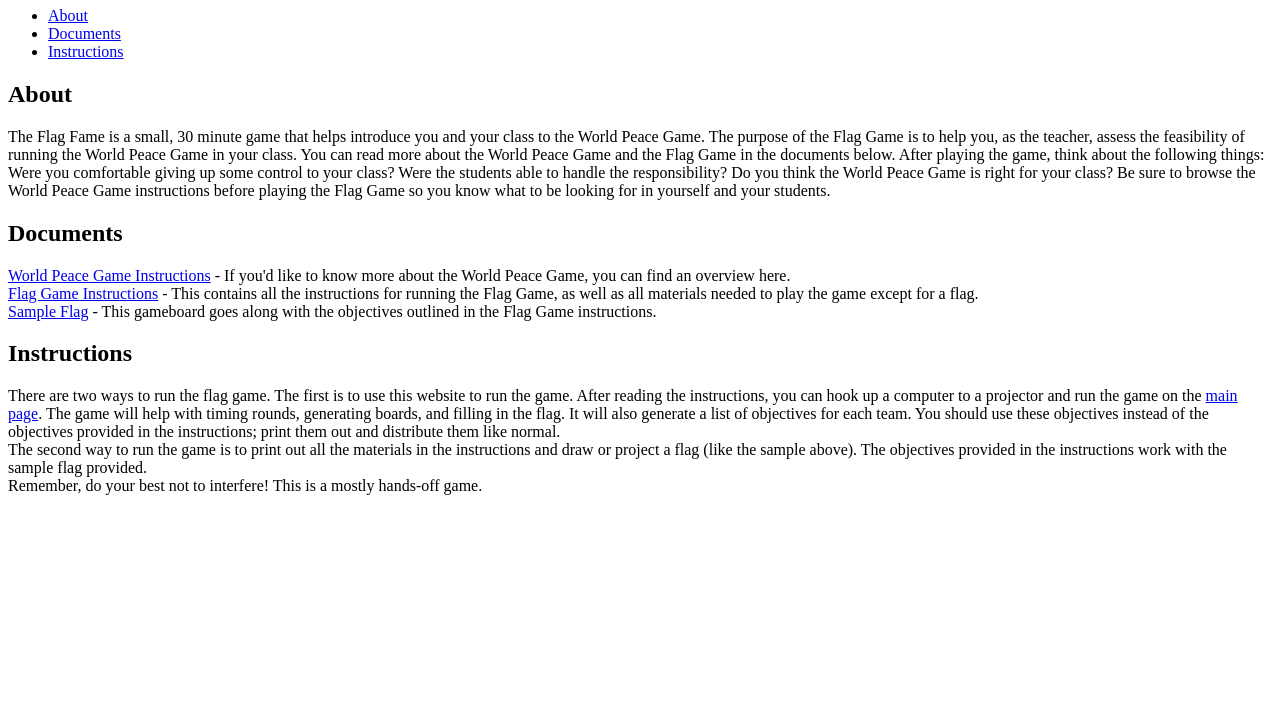
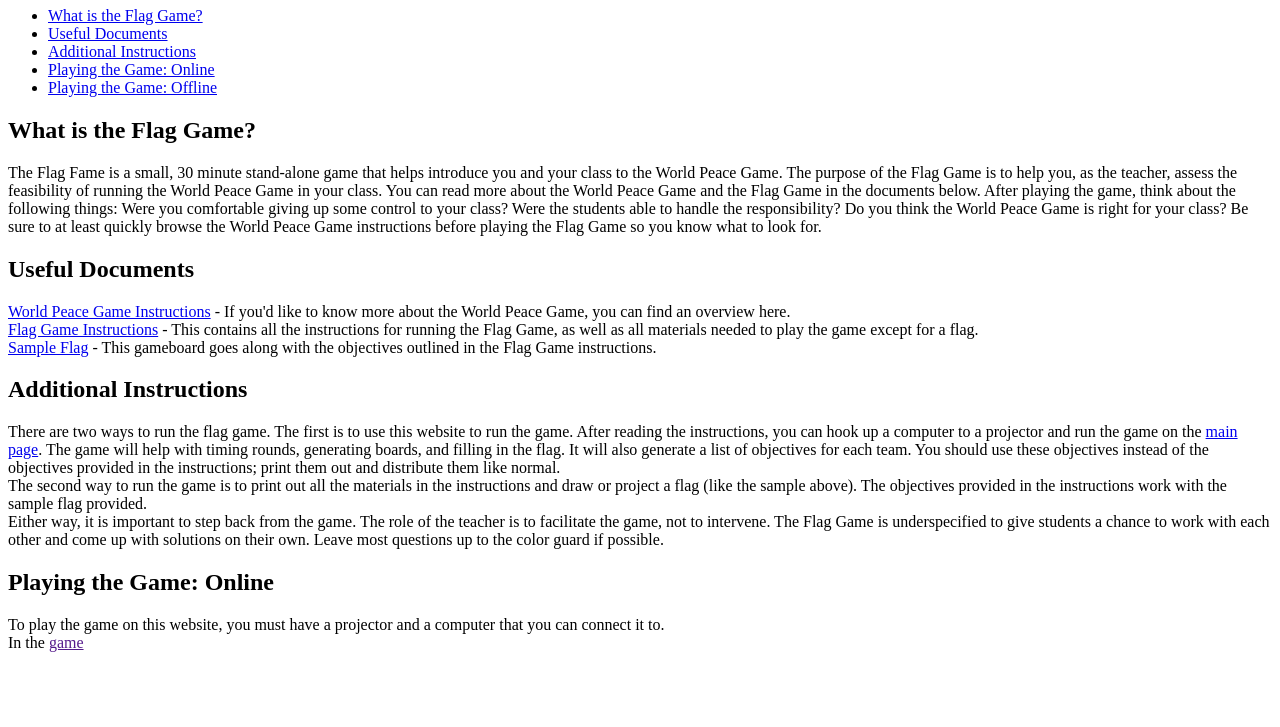
Before and after one commit to theindexer/flag_game, a plain HTML site: page teacher.html in a window 1280 px wide. Shown: the part 73-800 px from the top of the page. Drawn offline with Linux system fonts and the light colour scheme.

Commit message:
Added more flags

```diff
--- a/teacher.html
+++ b/teacher.html
@@ -4,22 +4,30 @@
     <title>How to Run the Flag Game</title>
   </head>
   <body>
-    <h1>Teachers!  Learn how to run the flag game here.</h1>
+    <h1>Playing the Flag Game: All You Need to Get Started</h1>
     <ul>
-    <li><a href="#about">About</a></li>
-    <li><a href="#docs">Documents</a></li>
-    <li><a href="#instr">Instructions</a></li>
+    <li><a href="#about">What is the Flag Game?</a></li>
+    <li><a href="#docs">Useful Documents</a></li>
+    <li><a href="#instr">Additional Instructions</a></li>
+    <li><a href="#online">Playing the Game: Online</a></li>
+    <li><a href="#offline">Playing the Game: Offline</a></li>
     </ul>
-    <h2><a id="about">About</a></h2>
-    The Flag Fame is a small, 30 minute game that helps introduce you and your class to the World Peace Game.  The purpose of the Flag Game is to help you, as the teacher, assess the feasibility of running the World Peace Game in your class.  You can read more about the World Peace Game and the Flag Game in the documents below.
-    After playing the game, think about the following things: Were you comfortable giving up some control to your class?  Were the students able to handle the responsibility?  Do you think the World Peace Game is right for your class? Be sure to browse the World Peace Game instructions before playing the Flag Game so you know what to be looking for in yourself and your students.
-    <h2><a id="docs">Documents</a></h2>
+    <h2><a id="about">What is the Flag Game?</a></h2>
+    The Flag Fame is a small, 30 minute stand-alone game that helps introduce you and your class to the World Peace Game.  The purpose of the Flag Game is to help you, as the teacher, assess the feasibility of running the World Peace Game in your class.  You can read more about the World Peace Game and the Flag Game in the documents below.
+    After playing the game, think about the following things: Were you comfortable giving up some control to your class?
+    Were the students able to handle the responsibility?
+    Do you think the World Peace Game is right for your class?
+    Be sure to at least quickly browse the World Peace Game instructions before playing the Flag Game so you know what to look for.
+    <h2><a id="docs">Useful Documents</a></h2>
     <a href="WPG-OverviewandDesign.pdf">World Peace Game Instructions</a> - If you'd like to know more about the World Peace Game, you can find an overview here.<br/>
     <a href="WPG-MiniGameDesignDoc.pdf">Flag Game Instructions</a> - This contains all the instructions for running the Flag Game, as well as all materials needed to play the game except for a flag.<br/>
     <a href="FlagGame2.pfg">Sample Flag</a> - This gameboard goes along with the objectives outlined in the Flag Game instructions.<br/>
-    <h2><a id="instr">Instructions</a></h2>
+    <h2><a id="instr">Additional Instructions</a></h2>
     There are two ways to run the flag game.  The first is to use this website to run the game.  After reading the instructions, you can hook up a computer to a projector and run the game on the <a href="index.html">main page</a>.  The game will help with timing rounds, generating boards, and filling in the flag.  It will also generate a list of objectives for each team.  You should use these objectives instead of the objectives provided in the instructions; print them out and distribute them like normal.<br/>
     The second way to run the game is to print out all the materials in the instructions and draw or project a flag (like the sample above).  The objectives provided in the instructions work with the sample flag provided.<br/>
-    Remember, do your best not to interfere! This is a mostly hands-off game.<br/>
+    Either way, it is important to step back from the game.  The role of the teacher is to facilitate the game, not to intervene.  The Flag Game is underspecified to give students a chance to work with each other and come up with solutions on their own. Leave most questions up to the color guard if possible.<br/>
+    <h2><a id="online">Playing the Game: Online</a></h2>
+      To play the game on this website, you must have a projector and a computer that you can connect it to.<br/>
+      In the <a href="">game</a>
   </body>
 </html>
```
Also changed, not shown: 2 other files.
